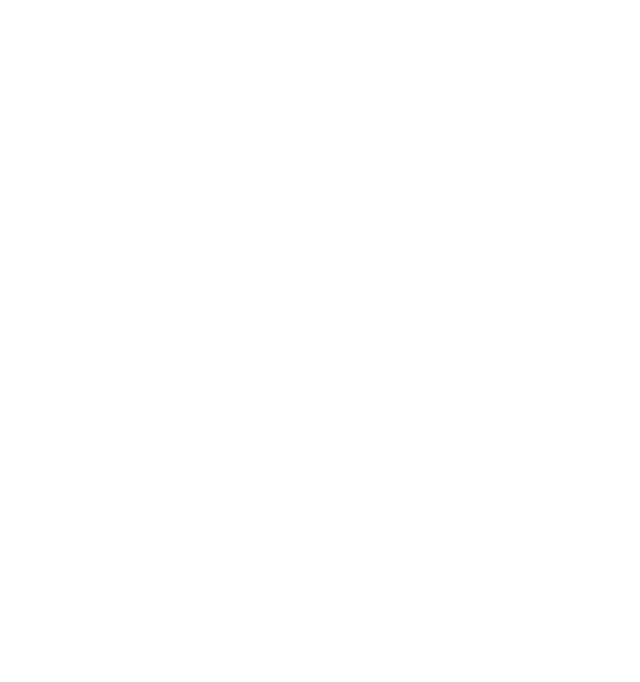
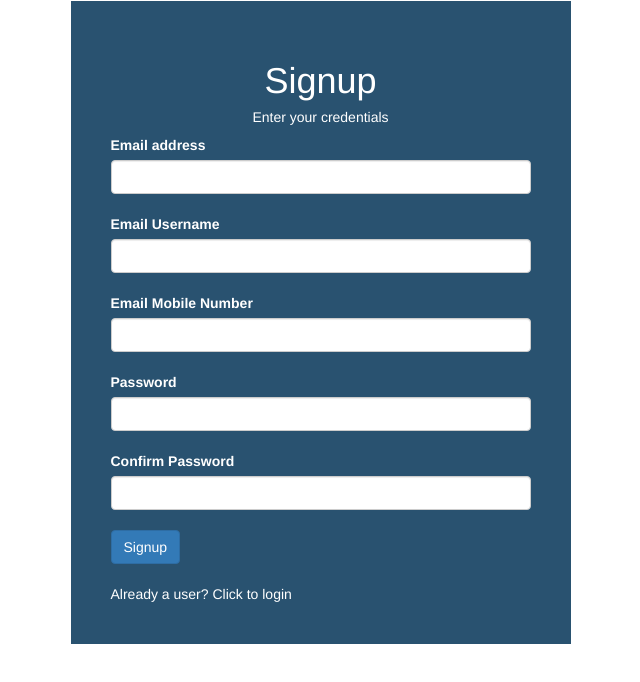
Before and after one commit to NikhilMurugesan/airnetportal, an Angular app in the folder Airnet/: page /signup in a window 1280 px wide. Shown: the top 682 px of the page, without its empty margins (277-917 px from the left). Built offline with nearby package versions, Linux system fonts and the light colour scheme.

Commit message:
Validation

```diff
--- a/Airnet/src/app/signup/signup.component.css
+++ b/Airnet/src/app/signup/signup.component.css
@@ -19,3 +19,7 @@
 .card a{
     color: white;
 }
+
+.error{
+    color: rgb(223, 41, 41);
+}
--- a/Airnet/src/app/signup/signup.component.html
+++ b/Airnet/src/app/signup/signup.component.html
@@ -6,30 +6,51 @@
                     <h1>Signup</h1>
                     <h5>Enter your credentials</h5>
                 </div>
-                <form>
+                <form class="content" [formGroup]="registerForm" (ngSubmit)="submitData()">
                     <div class="mb-3">
                         <label for="exampleInputEmail1" class="form-label">Email address</label>
-                        <input type="email"  placeholder="Something@example.com" class="form-control" id="email">
+                        <input type="email" formControlName="emailid" class="form-control" id="email">
+                        <div *ngIf="email.invalid && email.touched || email.dirty">
+                            <span class="error" *ngIf="email.errors?.required">*Email is required</span>
+                            <span class="error" *ngIf="email.errors?.email">*Enter valid input</span>
+                        </div>
                     </div>
                     <br>
                     <div class="mb-3">
                         <label for="exampleInputUsername1" class="form-label">Email Username</label>
-                        <input type="text"  placeholder="Your Name" class="form-control" id="username">
+                        <input type="text" formControlName="username" class="form-control" id="username" >
+                        <div *ngIf="us.invalid && us.touched || us.dirty">
+                            <span class="error" *ngIf="us.errors?.required">*Username is required</span>
+                            <span class="error" *ngIf="us.errors?.pattern">*Enter valid input</span>
+                        </div>
                     </div>
                     <br>
                     <div class="mb-3">
                         <label for="exampleInputMobileNumber1" class="form-label">Email Mobile Number</label>
-                        <input type="text"  placeholder="Phone Number" class="form-control" id="mobileNumber">
+                        <input type="text" formControlName="mobileNumber" class="form-control" id="mobileNumber">
+                        <div *ngIf="num.invalid && num.touched || num.dirty">
+                            <span class="error" *ngIf="num.errors?.required">*Mobile Number is required</span>
+                            <span class="error" *ngIf="num.errors?.pattern">*Enter valid input</span>
+                        </div>
                     </div>
                     <br>
                     <div class="mb-3">
                         <label for="exampleInputPassword1" class="form-label">Password</label>
-                        <input type="password"  placeholder="Password" class="form-control" id="password">
+                        <input type="password" formControlName="password" class="form-control" id="password">
+                        <div *ngIf = "pass.errors.minlength && !pass.errors.required" class = "alert alert-info">
+                            <span>Password should contain 8 characters</span>
+                        </div>
+                        <div *ngIf="pass.invalid && pass.touched || pass.dirty">
+                            <span class="error" *ngIf="pass.errors?.required">*Password is required</span>
+                        </div>
                     </div>
                     <br>
                     <div class="mb-3">
                         <label for="exampleInputConfirmPassword1" class="form-label">Confirm Password</label>
-                        <input type="password"  placeholder="Confirm Password" class="form-control" id="confirmPassword">
+                        <input type="password" formControlName="confirmPassword" class="form-control" id="confirmPassword">
+                        <div *ngIf="cpass.invalid && cpass.touched || cpass.dirty">
+                            <span class="error" *ngIf="cpass.errors?.required">*Please Confirm Password</span>
+                        </div>
                     </div>
                     <br>
                     <button type="submit" class="btn btn-primary" id="loginButton">Signup</button>
--- a/Airnet/src/app/signup/signup.component.ts
+++ b/Airnet/src/app/signup/signup.component.ts
@@ -1,4 +1,5 @@
 import { Component, OnInit } from '@angular/core';
+import { FormGroup, FormControl, FormControlName, Validators } from '@angular/forms';
 
 @Component({
   selector: 'app-signup',
@@ -9,7 +10,40 @@ export class SignupComponent implements OnInit {
 
   constructor() { }
 
+  registerForm: any;
+
   ngOnInit(): void {
+    this.registerForm = new FormGroup({
+      "emailid": new FormControl(null, [Validators.required, Validators.email]),
+      "username": new FormControl(null, [Validators.required, Validators.pattern('[a-zA-Z]+$')]),
+      "mobileNumber": new FormControl(null, [Validators.required, Validators.pattern('^((\\+91-?)|0)?[0-9]{10}$')]),
+      "password": new FormControl(null, [Validators.required, Validators.minLength(8)]),
+      "confirmPassword": new FormControl(null, [Validators.required])
+    },
+    );
   }
 
+  submitData() {
+    console.log(this.registerForm.value);
+  }
+
+  get email() {
+    return this.registerForm.get('emailid');
+  }
+
+  get us() {
+    return this.registerForm.get('username');
+  }
+
+  get num() {
+    return this.registerForm.get('mobileNumber');
+  }
+
+  get pass() {
+    return this.registerForm.get('password');
+  }
+
+  get cpass() {
+    return this.registerForm.get('confirmPassword')
+  }
 }
```
Also changed, not shown: Airnet/src/app/app.module.ts (+5 -9 lines).
